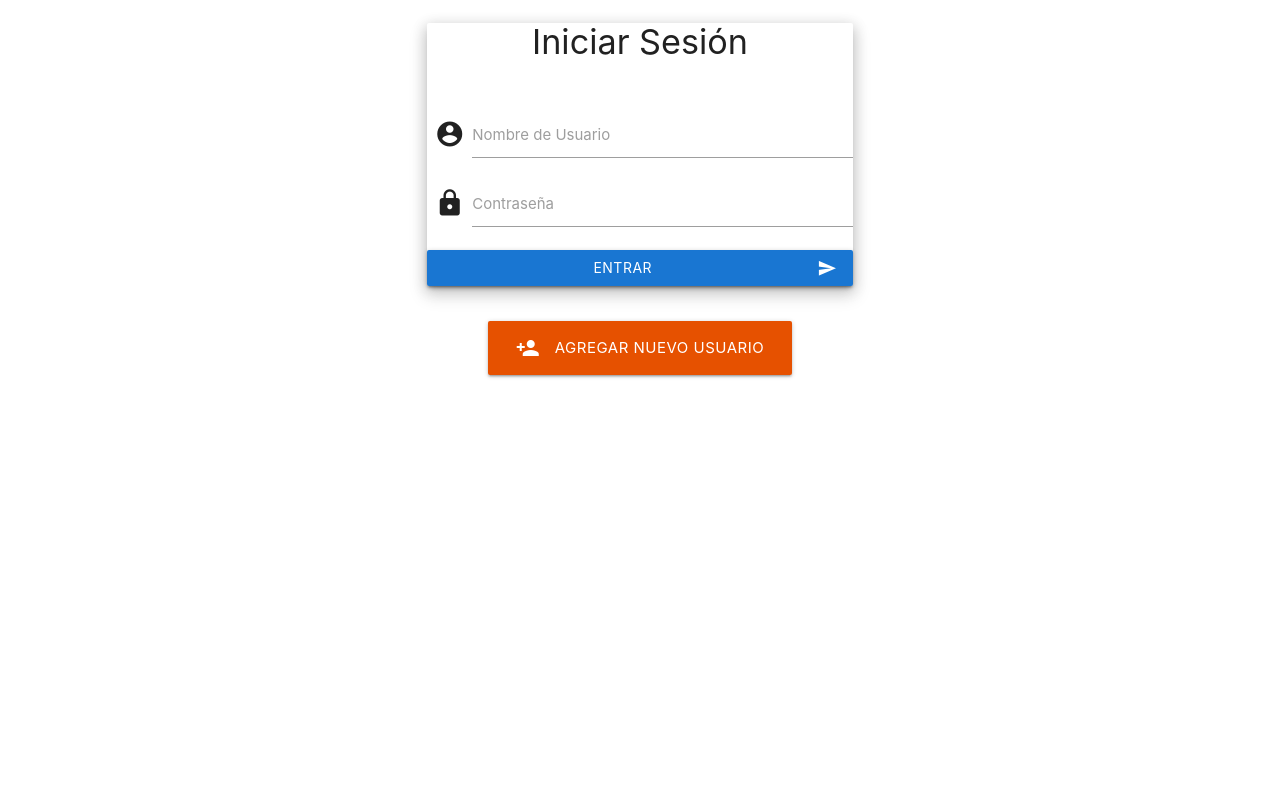
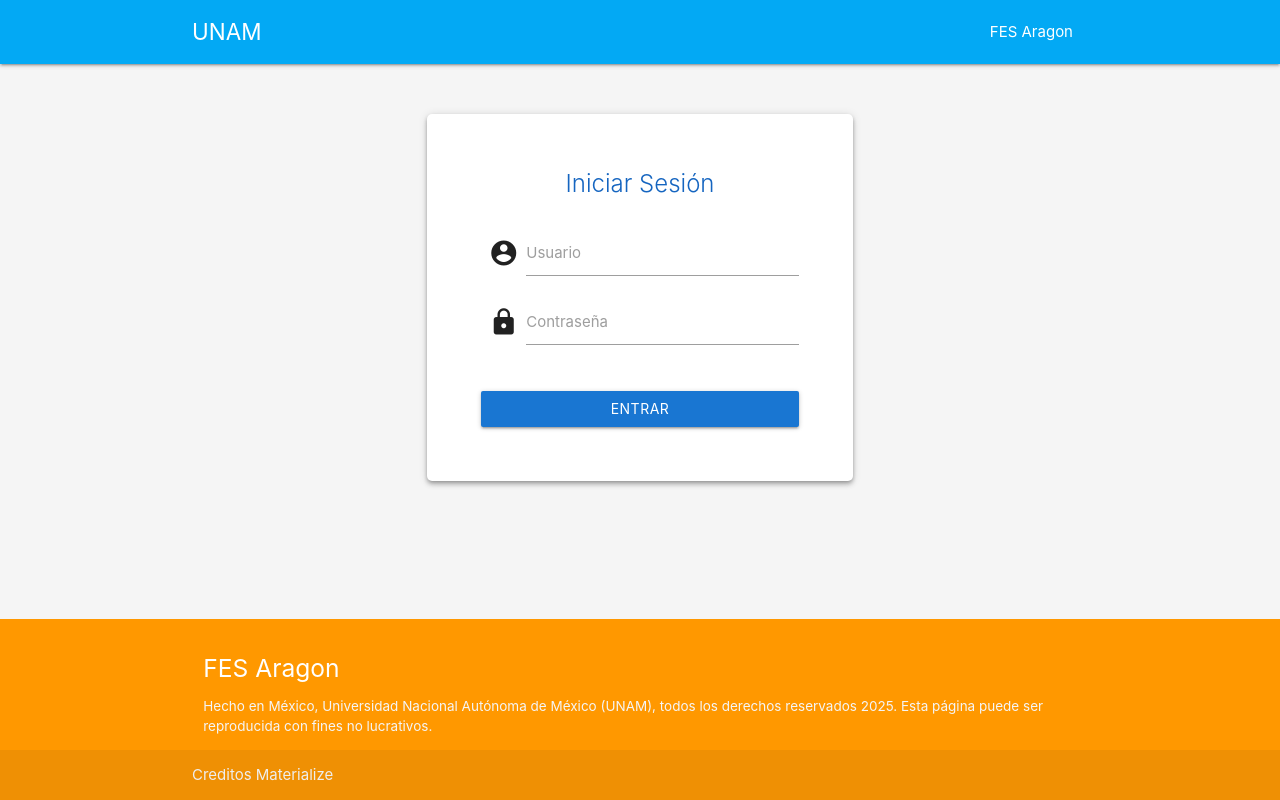
Before and after one commit to wwe-rgb/Proyectoweb, a PHP site: page / in a window 1280 px wide. Run offline with PHP 8.4, Linux system fonts and the light colour scheme; data that the repository does not hold is empty.

Commit message:
Se cambio el index.php

```diff
--- a/index.php
+++ b/index.php
@@ -1,40 +1,39 @@
 <?php
 include("./Logica/db.php");
-
-$consulta = "SELECT * FROM users";
-$resultado = $conexion->query($consulta);
 ?>
-
 <!DOCTYPE html>
 <html lang="es">
 <head>
     <meta charset="UTF-8">
     <meta name="viewport" content="width=device-width, initial-scale=1.0">
-    <title>Login</title>
-
+    <title>UNAM - Iniciar Sesión</title>
     <link rel="stylesheet" href="https://cdnjs.cloudflare.com/ajax/libs/materialize/1.0.0/css/materialize.min.css">
-
-
     <link href="https://fonts.googleapis.com/icon?family=Material+Icons" rel="stylesheet">
-
-
+    <link rel="stylesheet" href="./Vistas/css/1-style.css">
 </head>
 <body>
 
-    <div class="container">
-        <div class="row center">
+    <nav>
+        <div class="nav-wrapper container">
+            <a href="https://www.unam.mx/" target="blank" class="brand-logo left">UNAM</a>
+            <ul id="nav-mobile" class="right">
+                <li><a href="https://www.aragon.unam.mx/fes-aragon/#!/inicio" target="blank">FES Aragon</a></li>
+            </ul>
+        </div>
+    </nav>
+
+    <main class="container">
+        <div class="row">
             <div class="col s12 m6 offset-m3">
-                <div class="card login-card z-depth-3">
-
-                    <h4 class="center">Iniciar Sesión</h4>
-                    <br>
+                <div class="card white login-card z-depth-2">
+                    <div class="card-content center-align">
+                        <span class="card-title" style="color: #1565c0; margin-bottom: 30px;">Iniciar Sesión</span>
 
                         <form action="./Logica/validarlogin.php" method="POST">
-
                             <div class="input-field">
                                 <i class="material-icons prefix">account_circle</i>
                                 <input id="nombre_usuario" type="text" name="nombre_usuario" required>
-                            <label for="nombre_usuario">Nombre de Usuario</label>
+                                <label for="nombre_usuario">Usuario</label>
                             </div>
 
                             <div class="input-field">
@@ -43,24 +42,36 @@ $resultado = $conexion->query($consulta);
                                 <label for="password">Contraseña</label>
                             </div>
 
-                        <button class="btn waves-effect waves-light blue darken-2" type="submit" style="width: 100%;">
-                            Entrar
-                            <i class="material-icons right">send</i>
+                            <br>
+                            <button class="btn waves-effect waves-light blue darken-2 btn-entrar" type="submit">
+                                ENTRAR
                             </button>
-
                         </form>
-
                     </div>
                 </div>
             </div>
         </div>
-    <div class="center-align">
-            <a href="./Logica/create.php" class="btn-large waves-effect waves-light orange darken-4">
-                <i class="material-icons left">person_add</i>
-                Agregar Nuevo Usuario
-            </a>
+    </main>
+
+    <footer class="page-footer">
+        <div class="container">
+            <div class="row" style="margin-bottom: 0;">
+                <div class="col s12">
+                    <h5 class="white-text">FES Aragon</h5>
+                    <p class="grey-text text-lighten-4" style="font-size: 0.9rem;">
+                        Hecho en México, Universidad Nacional Autónoma de México (UNAM), todos los derechos reservados 2025.
+                        Esta página puede ser reproducida con fines no lucrativos.
+                    </p>
                 </div>
-        <br><br>
+            </div>
+        </div>
+        <div class="footer-copyright">
+            <div class="container grey-text text-lighten-3">
+                Creditos Materialize
+            </div>
+        </div>
+    </footer>
+
     <script src="https://cdnjs.cloudflare.com/ajax/libs/materialize/1.0.0/js/materialize.min.js"></script>
 </body>
 </html>
```
Lines whose indentation alone changed are shown as unchanged.
